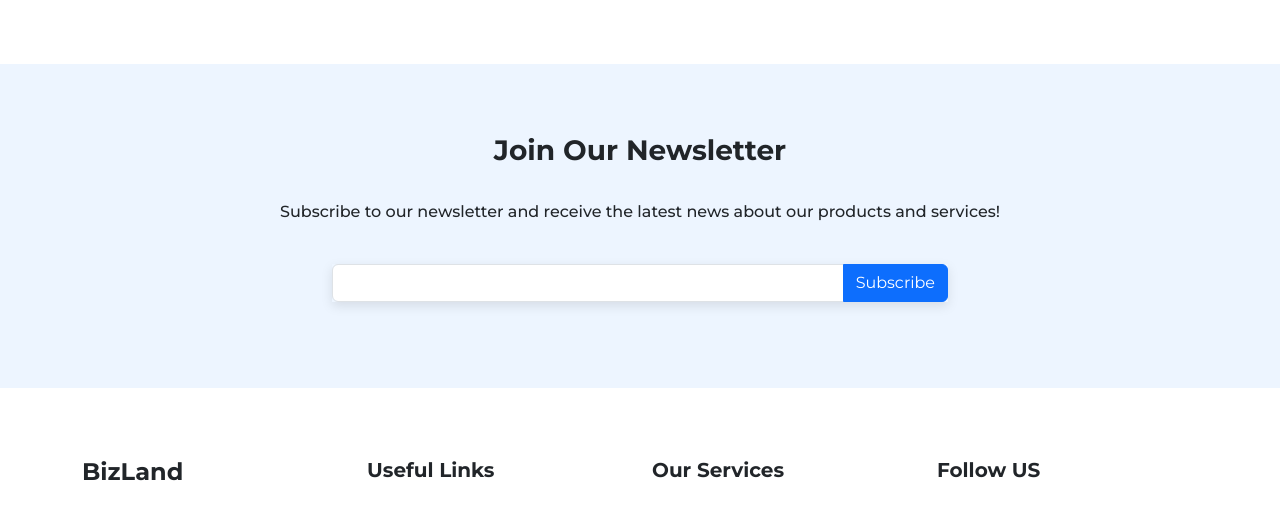
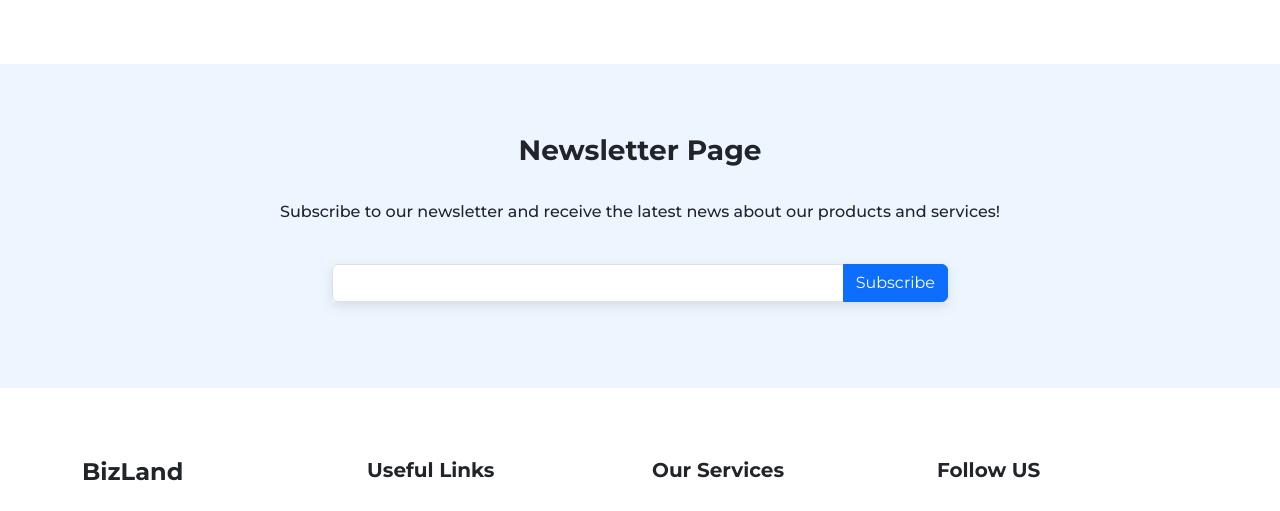
Before and after one commit to 123brissa/q2, a plain HTML site: page index.html in a window 1280 px wide. Shown: the part 1940-2451 px from the top of the page. Drawn offline with nearby package versions, Linux system fonts and the light colour scheme; a web font is replaced by a local one.

Commit message:
Add files via upload

```diff
--- a/index.html
+++ b/index.html
@@ -179,7 +179,7 @@
         <div class="container">
           <div class="row">
             <div class="col-12">
-              <h3><b>Join Our Newsletter</b></h3>
+              <h3><b>Newsletter Page</b></h3>
               <br>
               <p>Subscribe to our newsletter and receive the latest news about our products and services!</p>
               <br>
```
